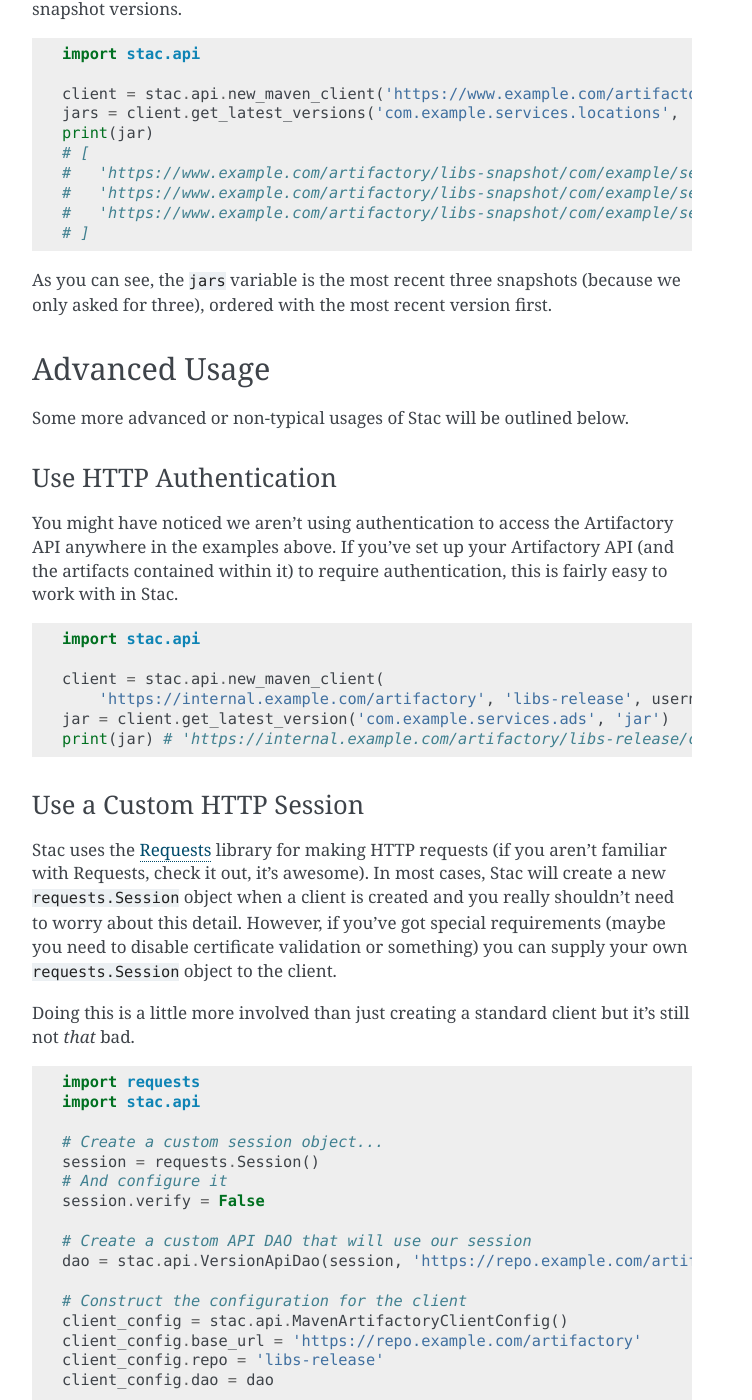
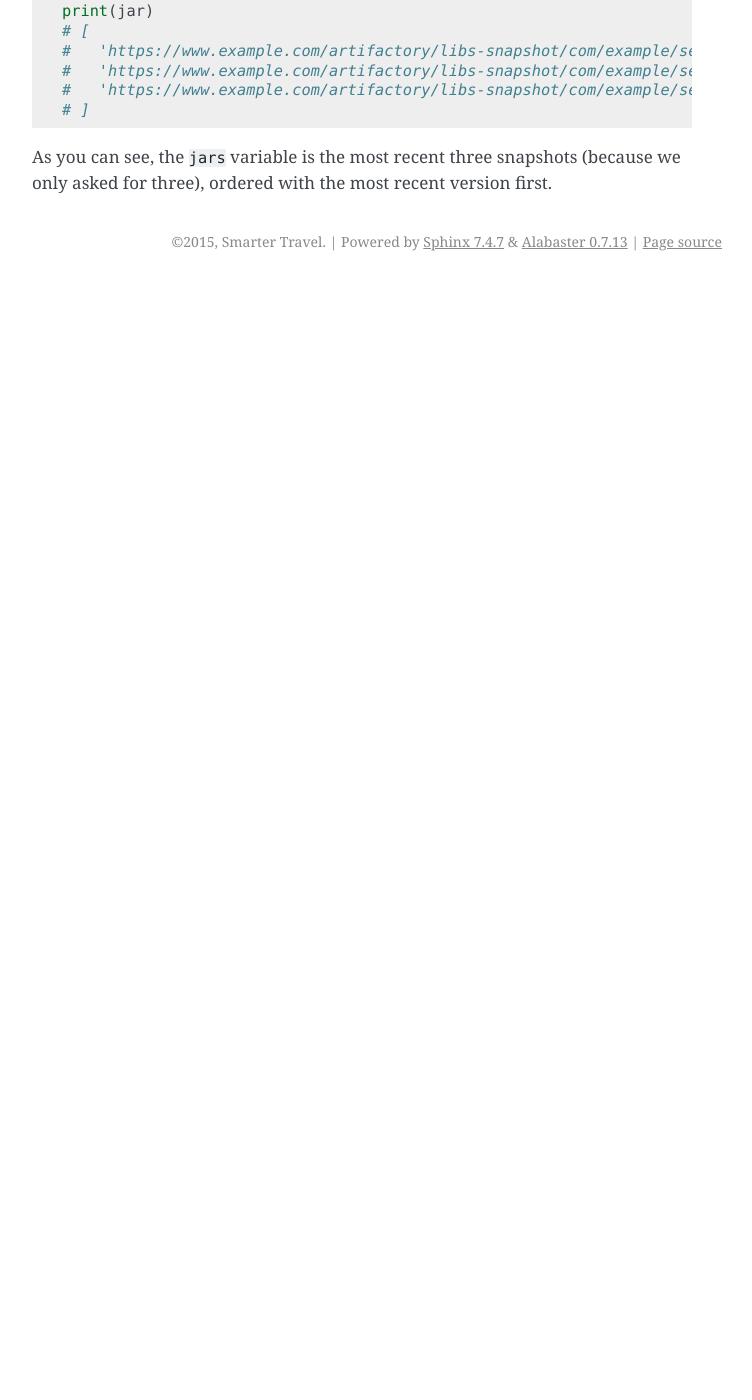
Before and after one commit to smarter-travel-media/stac, a Sphinx documentation site: the page built from doc/quickstart.rst, in a window 1280 px wide and 1400 px high, scrolled down 2164 px. Shown: the whole window, without its empty margins (388-1140 px from the left). Built offline with Sphinx 7.4.7, drawn with Linux system fonts in a browser that asks for light colours; after the commit the page ends 2445 px from its top, so only the background shows below that; some of the changed text lies outside the part shown.

Commit message:
Split usage into a quickstart and advanced page

```diff
--- a/doc/index.rst
+++ b/doc/index.rst
@@ -50,6 +50,7 @@
 .. toctree::
    :maxdepth: 2
 
-   usage
+   quickstart
+   advanced
    api
    changes
--- a/doc/usage.rst
+++ b/doc/quickstart.rst
@@ -1,18 +1,12 @@
-Usage Examples
-==============
+Quickstart
+==========
 
-The following examples will walk through some common uses of the :class:`stac.client.ArtifactoryClient`
+The following examples will walk through some simple uses of the :class:`stac.client.ArtifactoryClient`
 implementation for Maven repository layouts (:class:`stac.client.MavenArtifactoryClient`). Since this
 client is focused on deploy related use cases, the examples below will as well.
 
-Basic Usage
------------
-
-Basic usage of Stac is pretty, well, basic. Just use the :func:`stac.client.new_maven_client` factory
-method to create a client instance and you're good to go. Some common use cases are given below.
-
 Get a Specific Version
-~~~~~~~~~~~~~~~~~~~~~~
+----------------------
 
 If you already know what version you want to download / deploy, Stac can turn that version number
 into a URL for you based on the name of your project and repository.
@@ -29,7 +23,7 @@
 hypothetical users service.
 
 Get the Latest Release Version
-~~~~~~~~~~~~~~~~~~~~~~~~~~~~~~
+------------------------------
 
 If you want to get the most recent release version of a project, Stac can determine that based on the
 name of your project and repository.
@@ -48,7 +42,7 @@
 more information.
 
 Get the Latest Snapshot Version
-~~~~~~~~~~~~~~~~~~~~~~~~~~~~~~~
+-------------------------------
 
 Maybe you want to determine the most recent snapshot version of your project (potentially to deploy it to your
 continuous integration server). Stac can also help you out with this. However, you need to explicitly tell
@@ -68,7 +62,7 @@
 for more information.
 
 Get the Latest N Release Versions
-~~~~~~~~~~~~~~~~~~~~~~~~~~~~~~~~~
+---------------------------------
 
 If you need to get more than a single most recent release version, the process is outlined below (spoiler:
 it's pretty much the same as getting the single most recent release version).
@@ -90,7 +84,7 @@
 with the most recent version first.
 
 Get the Latest N Snapshot Versions
-~~~~~~~~~~~~~~~~~~~~~~~~~~~~~~~~~~
+----------------------------------
 
 If you need to get more than a single most recent snapshot version, the process is outlined below (you might
 have guessed: it's pretty much the same as getting the single most recent snapshot version). This differs
@@ -112,87 +106,3 @@
 
 As you can see, the ``jars`` variable is the most recent three snapshots (because we only asked for three), ordered
 with the most recent version first.
-
-Advanced Usage
---------------
-
-Some more advanced or non-typical usages of Stac will be outlined below.
-
-Use HTTP Authentication
-~~~~~~~~~~~~~~~~~~~~~~~
-
-You might have noticed we aren't using authentication to access the Artifactory API anywhere in the
-examples above. If you've set up your Artifactory API (and the artifacts contained within it) to require
-authentication, this is fairly easy to work with in Stac.
-
-.. code-block:: python
-
-    import stac.api
-
-    client = stac.api.new_maven_client(
-        'https://internal.example.com/artifactory', 'libs-release', username="deploy", password="authIs4wesom3!")
-    jar = client.get_latest_version('com.example.services.ads', 'jar')
-    print(jar) # 'https://internal.example.com/artifactory/libs-release/com/example/services/ads/5.4.1/ads-5.4.1.jar'
-
-
-Use a Custom HTTP Session
-~~~~~~~~~~~~~~~~~~~~~~~~~
-
-Stac uses the `Requests <http://docs.python-requests.org/en/latest/>`_ library for making HTTP requests (if you
-aren't familiar with Requests, check it out, it's awesome). In most cases, Stac will create a new ``requests.Session``
-object when a client is created and you really shouldn't need to worry about this detail. However, if you've got
-special requirements (maybe you need to disable certificate validation or something) you can supply your own
-``requests.Session`` object to the client.
-
-Doing this is a little more involved than just creating a standard client but it's still not *that* bad.
-
-.. code-block:: python
-
-    import requests
-    import stac.api
-
-    # Create a custom session object...
-    session = requests.Session()
-    # And configure it
-    session.verify = False
-
-    # Create a custom API DAO that will use our session
-    dao = stac.api.VersionApiDao(session, 'https://repo.example.com/artifactory', 'libs-release')
-
-    # Construct the configuration for the client
-    client_config = stac.api.MavenArtifactoryClientConfig()
-    client_config.base_url = 'https://repo.example.com/artifactory'
-    client_config.repo = 'libs-release'
-    client_config.dao = dao
-
-    # Create the client instance
-    client = stac.api.MavenArtifactoryClient(client_config)
-
-    # Use it as normal
-    jar = client.get_latest_version('com.example.services.locations', 'jar')
-    print(jar) # 'https://repo.example.com/artifactory/libs-release/com/example/services/locations/4.0.5/locations-4.0.5.jar'
-
-
-Get Custom Assemblies
-~~~~~~~~~~~~~~~~~~~~~
-
-At Smarter Travel, when we build and release an application jar to Artifactory, we also release a few
-associated jars at the same time. Source code, documentation, and runtime configuration are typically
-built and released at the same time. In Maven terms, these are known as "assemblies". Stac has support
-for finding these assemblies by passing the ``descriptor='blah'`` argument to the desired method. An example
-is given below.
-
-.. code-block:: python
-
-    import stac.api
-
-    client = stac.api.new_maven_client('https://www.example.com/artifactory', 'libs-release')
-
-    source_jar = client.get_latest_version('com.example.services.mail', 'jar', descriptor='sources')
-    print(source_jar) # 'https://www.example.com/artifactory/libs-release/com/example/services/mail/9.2.1/mail-9.2.1-sources.jar'
-
-    config_jar = client.get_latest_version('com.example.services.mail', 'jar', descriptor='config')
-    print(config_jar) # 'https://www.example.com/artifactory/libs-release/com/example/services/mail/9.2.1/mail-9.2.1-config.jar'
-
-As you can see, we were able to find the most recent version of the source code and configuration associated
-with a hypothetical mail service.
```
Also changed, not shown: doc/advanced.rst (added, +83 -0 lines).
